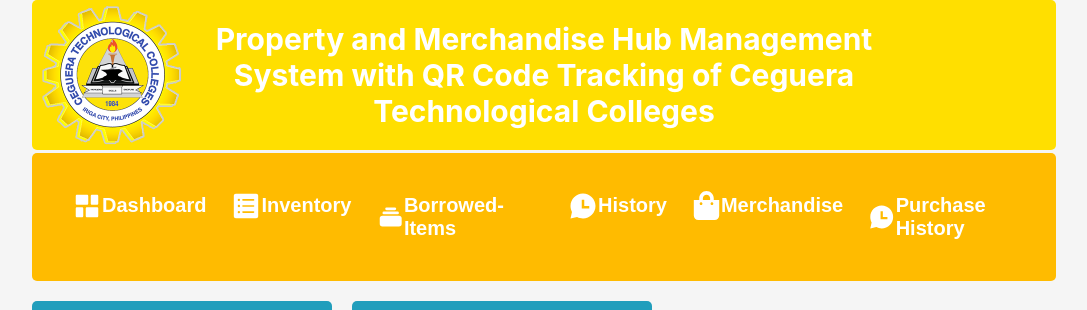
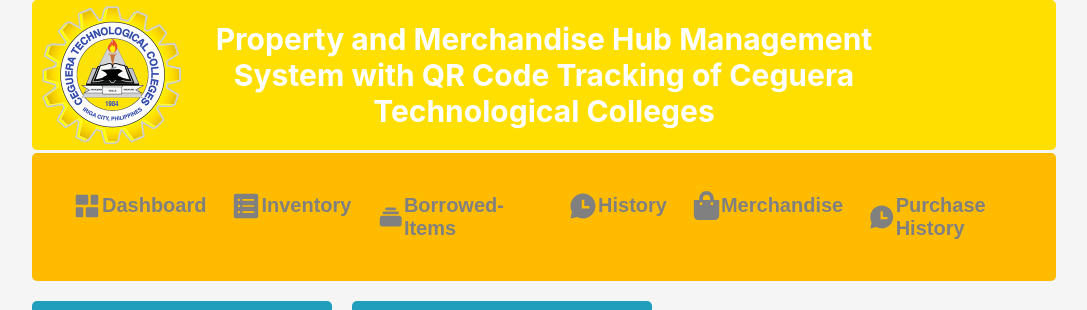
Before and after one commit to romnicksanjuan/capstone-project, a React (Create React App) app in the folder frontend/: page / in a window 1280 px wide. Shown: the top 310 px of the page, without its empty margins (96-1183 px from the left). Built offline with nearby package versions, Linux system fonts and the light colour scheme; no server answers.

Commit message:
new update

```diff
--- a/frontend/src/components/Navbar.js
+++ b/frontend/src/components/Navbar.js
@@ -1,4 +1,4 @@
-import React from 'react'
+import React, { useState } from 'react'
 import styles from '../css/Navbar.module.css'
 import image from '../images/ctc logo.png'
 import { RiDashboardHorizontalFill } from "react-icons/ri";
@@ -14,7 +14,7 @@
         <>
             <nav className={styles.navbar}>
                 <div className={styles.navbarLogo}>
-                    <img style={{ }} src={image} />
+                    <img style={{}} src={image} />
                 </div>
                 <div>
                     <h2 style={{ fontSize: '30px', textAlign: 'center' }}>Property and Merchandise Hub Management
@@ -34,28 +34,31 @@
                 <ul className={styles.navbarLinks}>
                     <li>
                         <a style={{ display: 'flex', alignItems: 'center' }} href="/">
-                            < RiDashboardHorizontalFill size={30} color='white' />
+                            < RiDashboardHorizontalFill
+                                size={30}
+                                className='icon'
+                            />
                             <p>  Dashboard</p>
                         </a></li>
                     <li><a style={{ display: 'flex', alignItems: 'center' }} href="/items">
-                        <IoIosListBox size={30} color='white' />
+                        <IoIosListBox size={30} className='icon' />
                         <p>Inventory</p>
                     </a></li>
                     <li><a style={{ display: 'flex', alignItems: 'center' }} href="/borrowed-items">
-                        <HiCollection size={30} color='white' />
+                        <HiCollection size={30}className='icon' />
                         <p>Borrowed-Items</p>
                     </a></li>
                     <li><a style={{ display: 'flex', alignItems: 'center' }} href="/history">
-                        <RiChatHistoryFill size={30} color='white' />
+                        <RiChatHistoryFill size={30} className='icon' />
                         <p>History</p>
                     </a></li>
                     <li><a style={{ display: 'flex', alignItems: 'center' }} href="/merchandise">
-                        <FaShoppingBag size={29} color='white' />
+                        <FaShoppingBag size={29} className='icon' />
                         <p>Merchandise</p>
 
                     </a></li>
                     <li><a style={{ display: 'flex', alignItems: 'center' }} href="/get-purchase-history">
-                        <RiChatHistoryFill size={30} color='white' />
+                        <RiChatHistoryFill size={30} className='icon' />
                         <p> Purchase History</p>
                     </a></li>
                 </ul>
--- a/frontend/src/css/Navbar.module.css
+++ b/frontend/src/css/Navbar.module.css
@@ -40,7 +40,11 @@
   }
 
   .navbarLinks li a:hover {
-    color: #50b3e1;
+    color: white;
+  }
+
+  .navbarLinks li .icon:hover {
+    color: white;
   }
 
   /* Responsive: Stack links vertically on small screens */
@@ -68,7 +72,7 @@
 
   .pages ul a {
     /* text-decoration: none; */
-    color: #fff;
+    color: gray;
     font-size: 20px;
     transition: color 0.3s ease;
     margin-right: 10px;
```
Also changed, not shown: 1 other file (tests, documents, lock files or other folders).
